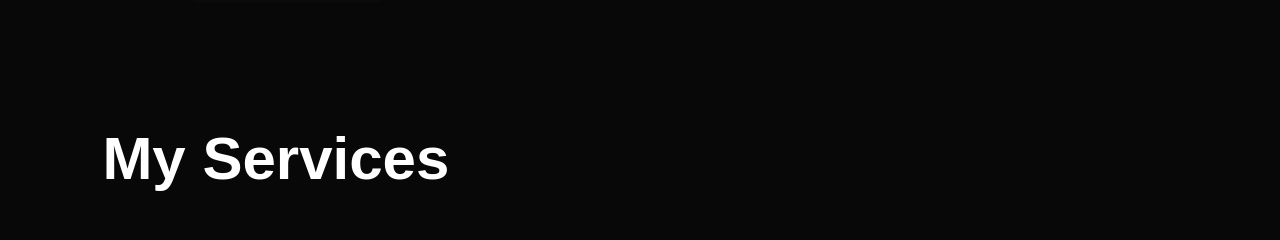
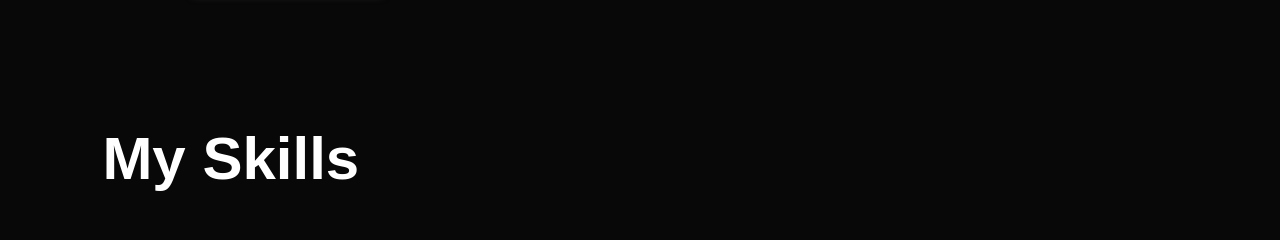
Before and after one commit to mintuchaudhary7/portfolio, a plain HTML site: page index.html in a window 1280 px wide. Shown: the part 1320-1560 px from the top of the page. Drawn offline with Linux system fonts and the light colour scheme.

Commit message:
services update

```diff
--- a/index.html
+++ b/index.html
@@ -98,7 +98,7 @@
 
     <div id="services">
         <div class="container">
-            <h1 class="sub-title">My Services</h1>
+            <h1 class="sub-title">My Skills</h1>
 
             <div class="services-list">
                 <div>
```
